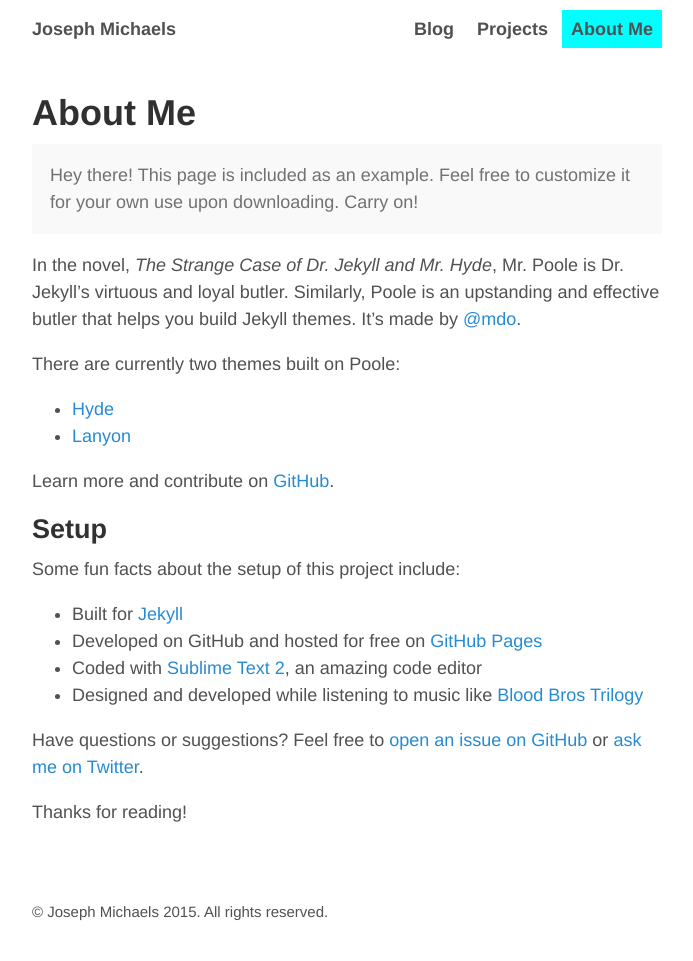
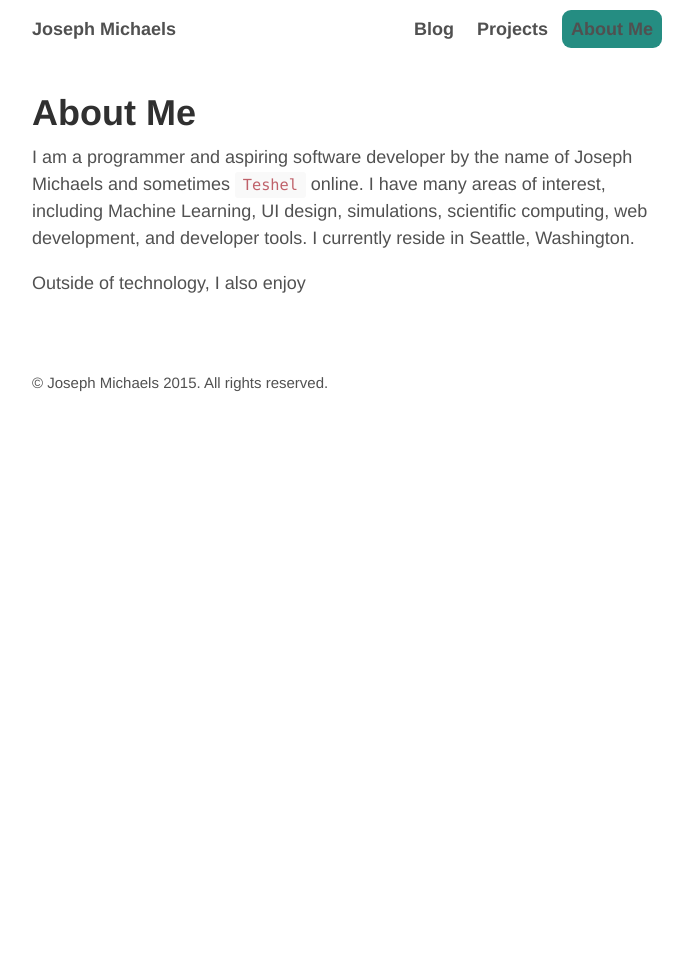
Before and after one commit to Teshel/teshel.github.io, a Jekyll site: the page built from about.md, in a window 1280 px wide. Shown: the whole page, without its empty margins (293-986 px from the left). Built offline with Jekyll 4.4.1, drawn with Linux system fonts in a browser that asks for light colours; after the commit the page ends 900 px from its top, so only the background shows below that.

Commit message:
Messing with navbar size

```diff
--- a/_layouts/default.html
+++ b/_layouts/default.html
@@ -12,15 +12,9 @@
                 <!--<small>{{ site.tagline }}</small>-->
         </h4>
         <h4 class="masthead-navbar">
-            <a href="{{ site.baseurl }}/" {% if page.title == 'Home' %}class="active"{% endif %}>
-                Blog
-            </a>
-            <a href="{{ site.baseurl }}/projects/" {% if page.title == 'Projects' %}class="active"{% endif %}>
-                Proj<span class="hide-on-mobile">ect</span>s
-            </a>
-            <a href="{{ site.baseurl }}/about" {% if page.title == 'About Me' %}class="active"{% endif %}>
-                About<span class="hide-on-mobile"> Me</span>
-            </a>
+            <a href="{{ site.baseurl }}/" {% if page.title == 'Home' %}class="active"{% endif %}>Blog</a>
+            <a href="{{ site.baseurl }}/projects/" {% if page.title == 'Projects' %}class="active"{% endif %}>Projects</a>
+            <a href="{{ site.baseurl }}/about" {% if page.title == 'About Me' %}class="active"{% endif %}>About<span class="hide-on-mobile"> Me</span></a>
         </h4>
       </header>
 
--- a/_sass/_masthead.scss
+++ b/_sass/_masthead.scss
@@ -34,14 +34,14 @@
     a {
         color: #505050;
         padding: 0.5rem;
+
+        border-radius: 0.5rem;
         span {
             padding: 0rem;
         }
     }
 
     a.active {
-
-
-        background-color: cyan;
+        background-color: #258D82;
     }
 }
--- a/about.md
+++ b/about.md
@@ -3,28 +3,6 @@
 title: About Me
 ---
 
-<p class="message">
-  Hey there! This page is included as an example. Feel free to customize it for your own use upon downloading. Carry on!
-</p>
+I am a programmer and aspiring software developer by the name of Joseph Michaels and sometimes `Teshel` online. I have many areas of interest, including Machine Learning, UI design, simulations, scientific computing, web development, and developer tools. I currently reside in Seattle, Washington.
 
-In the novel, *The Strange Case of Dr. Jekyll and Mr. Hyde*, Mr. Poole is Dr. Jekyll's virtuous and loyal butler. Similarly, Poole is an upstanding and effective butler that helps you build Jekyll themes. It's made by [@mdo](https://twitter.com/mdo).
-
-There are currently two themes built on Poole:
-
-* [Hyde](http://hyde.getpoole.com)
-* [Lanyon](http://lanyon.getpoole.com)
-
-Learn more and contribute on [GitHub](https://github.com/poole).
-
-## Setup
-
-Some fun facts about the setup of this project include:
-
-* Built for [Jekyll](http://jekyllrb.com)
-* Developed on GitHub and hosted for free on [GitHub Pages](https://pages.github.com)
-* Coded with [Sublime Text 2](http://sublimetext.com), an amazing code editor
-* Designed and developed while listening to music like [Blood Bros Trilogy](https://soundcloud.com/maddecent/sets/blood-bros-series)
-
-Have questions or suggestions? Feel free to [open an issue on GitHub](https://github.com/poole/poole/issues/new) or [ask me on Twitter](https://twitter.com/mdo).
-
-Thanks for reading!
+Outside of technology, I also enjoy
```
